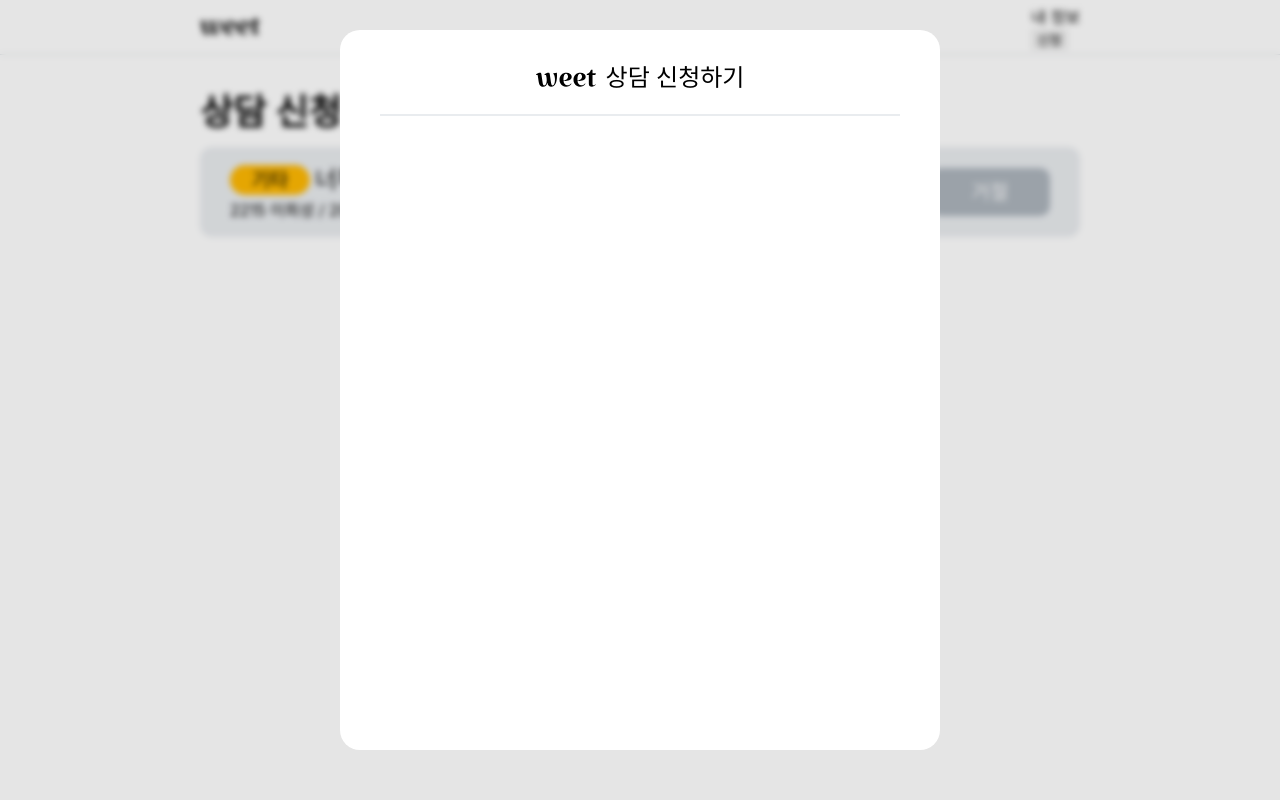
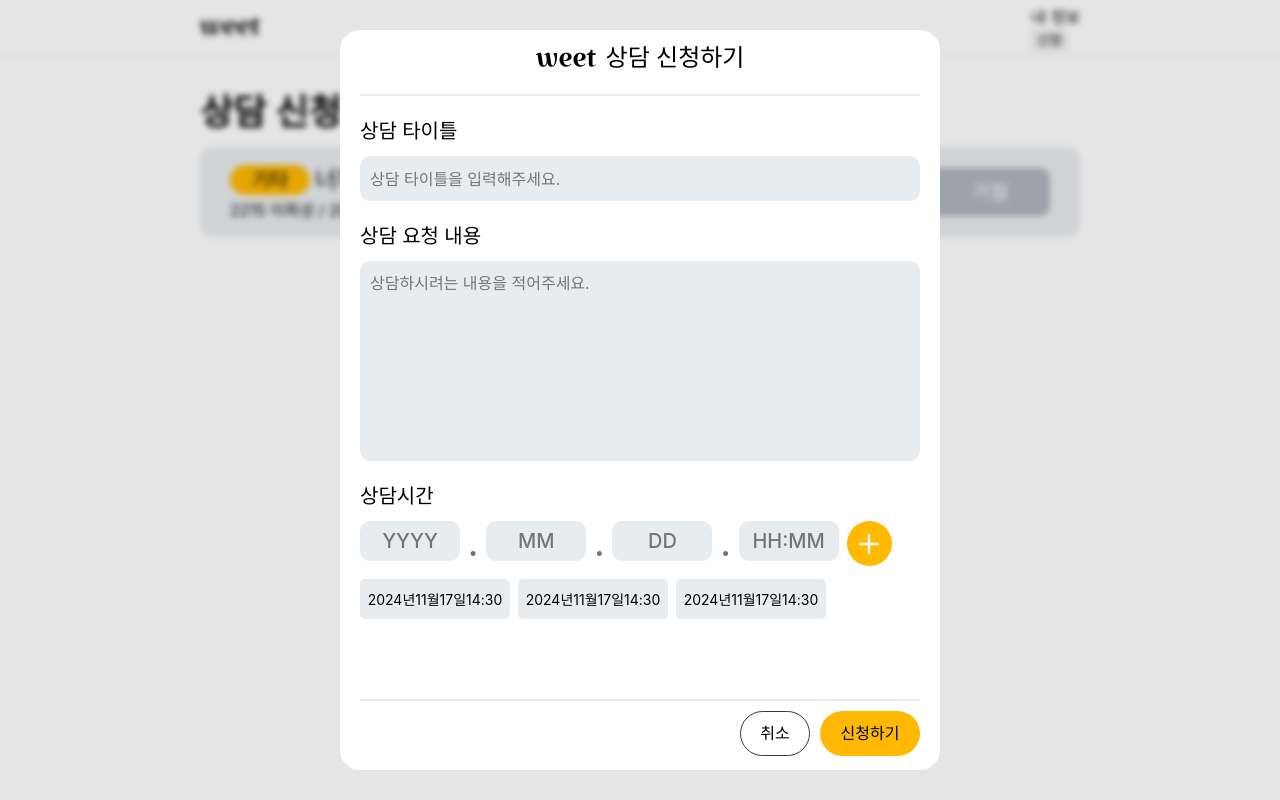
Before and after one commit to 2023-BSSM-Hackerthon/WEET-Frontend, a React (Create React App) app: page /Applist in a window 1280 px wide. Both pictures are taken after a click on the button "신청". Built offline with nearby package versions, Linux system fonts and the light colour scheme.

Commit message:
add :: 상담 신청 모달 퍼블리싱

```diff
--- /dev/null
+++ b/src/assets/svgs/Plus.tsx
@@ -0,0 +1,28 @@
+import React from "react";
+import SVGAttributeProps from "../../types/svg.stype";
+import theme from "../../styles/theme/theme";
+
+const Plus = ({
+  width = 20,
+  height = 20,
+  color = theme.white,
+}: SVGAttributeProps) => {
+  return (
+    <svg
+      width={width}
+      height={height}
+      viewBox="0 0 20 20"
+      fill="none"
+      xmlns="http://www.w3.org/2000/svg"
+    >
+      <path
+        fill-rule="evenodd"
+        clip-rule="evenodd"
+        d="M10 0C10.3183 0 10.6235 0.126428 10.8485 0.351472C11.0736 0.576516 11.2 0.88174 11.2 1.2V8.8H18.8C19.1183 8.8 19.4235 8.92643 19.6485 9.15147C19.8736 9.37652 20 9.68174 20 10C20 10.3183 19.8736 10.6235 19.6485 10.8485C19.4235 11.0736 19.1183 11.2 18.8 11.2H11.2V18.8C11.2 19.1183 11.0736 19.4235 10.8485 19.6485C10.6235 19.8736 10.3183 20 10 20C9.68174 20 9.37652 19.8736 9.15147 19.6485C8.92643 19.4235 8.8 19.1183 8.8 18.8V11.2H1.2C0.88174 11.2 0.576516 11.0736 0.351472 10.8485C0.126428 10.6235 0 10.3183 0 10C0 9.68174 0.126428 9.37652 0.351472 9.15147C0.576516 8.92643 0.88174 8.8 1.2 8.8H8.8V1.2C8.8 0.88174 8.92643 0.576516 9.15147 0.351472C9.37652 0.126428 9.68174 0 10 0Z"
+        fill={color}
+      />
+    </svg>
+  );
+};
+
+export default Plus;
--- a/src/components/AppointmentModal/index.tsx
+++ b/src/components/AppointmentModal/index.tsx
@@ -1,4 +1,6 @@
 import Logo from "../../assets/svgs/Logo";
+import Plus from "../../assets/svgs/Plus";
+import theme from "../../styles/theme/theme";
 import Horizon from "../../styles/ui/Horizon";
 import Text from "../../styles/ui/Text";
 import * as S from "./style";
@@ -15,6 +17,66 @@ const AppointmentModal = ({ closeModal }: ModalProps) => {
         <Text fontType="$Body2">상담 신청하기</Text>
       </S.Top>
       <Horizon />
+      <S.Contents>
+        {/*title*/}
+        <S.Wrapper>
+          <Text fontType="$Body3">상담 타이틀</Text>
+          <S.Input placeholder="상담 타이틀을 입력해주세요." maxLength={35} />
+        </S.Wrapper>
+
+        {/*contents*/}
+        <S.Wrapper>
+          <Text fontType="$Body3">상담 요청 내용</Text>
+          <S.TextArea placeholder="상담하시려는 내용을 적어주세요." />
+        </S.Wrapper>
+
+        {/*time*/}
+        <S.Wrapper>
+          <Text fontType="$Body3">상담시간</Text>
+          <S.TimeWrapper>
+            {/*year*/}
+            <S.TimeInput
+              placeholder="YYYY"
+              type="number"
+              min={2024}
+              max={2099}
+            />
+            <Text fontType="$H5" color={theme.grey[600]}>
+              .
+            </Text>
+
+            {/*month*/}
+            <S.TimeInput placeholder="MM" type="number" min={1} max={12} />
+            <Text fontType="$H5" color={theme.grey[600]}>
+              .
+            </Text>
+
+            {/*day*/}
+            <S.TimeInput placeholder="DD" type="number" min={1} max={31} />
+            <Text fontType="$H5" color={theme.grey[600]}>
+              .
+            </Text>
+
+            {/*time*/}
+            <S.TimeInput type="number" placeholder="HH:MM" />
+            <S.AddTime>
+              <Plus />
+            </S.AddTime>
+          </S.TimeWrapper>
+          <S.TimeWrapper>
+            <S.AddedTime>2024년11월17일14:30</S.AddedTime>
+            <S.AddedTime>2024년11월17일14:30</S.AddedTime>
+            <S.AddedTime>2024년11월17일14:30</S.AddedTime>
+          </S.TimeWrapper>
+        </S.Wrapper>
+      </S.Contents>
+      <S.Bottom>
+        <Horizon />
+        <S.BottomWrapper>
+          <S.Cancle>취소</S.Cancle>
+          <S.Button>신청하기</S.Button>
+        </S.BottomWrapper>
+      </S.Bottom>
     </S.Container>
   );
 };
--- a/src/components/AppointmentModal/style.ts
+++ b/src/components/AppointmentModal/style.ts
@@ -1,12 +1,13 @@
 import styled from "styled-components";
 import theme from "../../styles/theme/theme";
+import { font } from "../../styles/theme/font";
 
 export const Container = styled.div`
   width: 600px;
-  height: 720px;
+  height: 740px;
   background-color: ${theme.white};
   border-radius: 20px;
-  padding: 30px 40px;
+  padding: 10px 20px;
   box-sizing: border-box;
 `;
 
@@ -18,3 +19,141 @@ export const Top = styled.div`
   gap: 10px;
   margin-bottom: 18px;
 `;
+
+export const Contents = styled.div`
+  width: 100%;
+  margin-top: 20px;
+  display: flex;
+  flex-direction: column;
+  gap: 20px;
+`;
+
+export const Wrapper = styled.div`
+  width: 100%;
+  display: flex;
+  flex-direction: column;
+  gap: 10px;
+`;
+
+export const Input = styled.input`
+  width: 100%;
+  height: 45px;
+  background-color: ${theme.grey[200]};
+  border-radius: 10px;
+  padding-left: 10px;
+  box-sizing: border-box;
+  ${font.$p1};
+  cursor: pointer;
+  &:hover {
+    background-color: ${theme.grey[300]};
+  }
+  transition: 0.3s ease-in-out;
+`;
+
+export const TextArea = styled.textarea`
+  width: 100%;
+  height: 200px;
+  border-radius: 10px;
+  resize: none;
+  padding: 10px;
+  box-sizing: border-box;
+  ${font.$p1};
+  background-color: ${theme.grey[200]};
+  &:hover {
+    background-color: ${theme.grey[300]};
+  }
+  transition: 0.3s ease-in-out;
+  cursor: pointer;
+`;
+
+export const TimeWrapper = styled.div`
+  width: 100%;
+  display: flex;
+  gap: 8px;
+`;
+
+export const TimeInput = styled.input`
+  width: 100px;
+  height: 40px;
+  background-color: ${theme.grey[200]};
+  &:hover {
+    background-color: ${theme.grey[300]};
+  }
+  transition: 0.3s ease-in-out;
+  border-radius: 10px;
+  display: flex;
+  text-align: center;
+  ${font.$Body3};
+  &[type="number"]::-webkit-outer-spin-button,
+  &[type="number"]::-webkit-inner-spin-button {
+    -webkit-appearance: none;
+    margin: 0;
+  }
+  box-sizing: border-box;
+`;
+
+export const AddTime = styled.button`
+  width: 45px;
+  height: 45px;
+  border-radius: 100px;
+  background-color: ${theme.primary};
+  display: flex;
+  align-items: center;
+  justify-content: center;
+  &:hover {
+    filter: brightness(95%);
+  }
+  transition: 0.2s ease-in-out;
+`;
+
+export const AddedTime = styled.button`
+  width: 150px;
+  height: 40px;
+  background-color: ${theme.grey[200]};
+  border-radius: 5px;
+  ${font.$p2};
+  &:hover {
+    background-color: ${theme.warn};
+    color: ${theme.white};
+  }
+  transition: 0.2s ease-in-out;
+`;
+
+export const Bottom = styled.div`
+  width: 100%;
+  margin-top: 80px;
+`;
+
+export const Cancle = styled.button`
+  width: 70px;
+  height: 45px;
+  border-radius: 100px;
+  background-color: white;
+  border: 1px solid ${theme.grey[800]};
+  ${font.$Button3};
+  &:hover {
+    background-color: ${theme.grey[300]};
+    border: 1px solid ${theme.grey[500]};
+  }
+  transition: 0.2s ease-in-out;
+`;
+
+export const Button = styled.button`
+  width: 100px;
+  height: 45px;
+  border-radius: 100px;
+  background-color: ${theme.primary};
+  ${font.$Button3};
+  &:hover {
+    filter: brightness(95%);
+  }
+  transition: 0.2s ease-in-out;
+`;
+
+export const BottomWrapper = styled.div`
+  margin-top: 10px;
+  width: 100%;
+  display: flex;
+  justify-content: flex-end;
+  gap: 10px;
+`;
```
